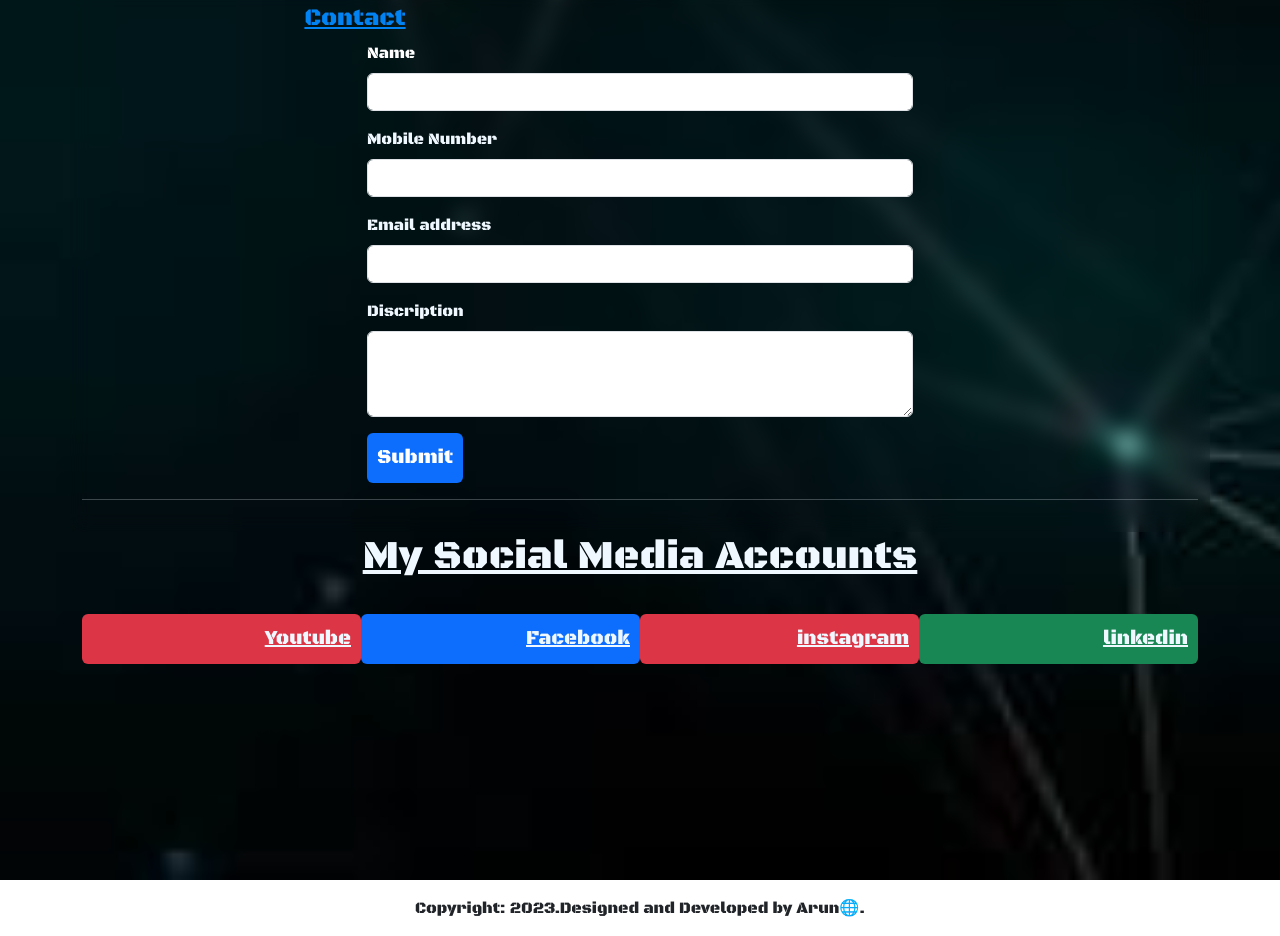
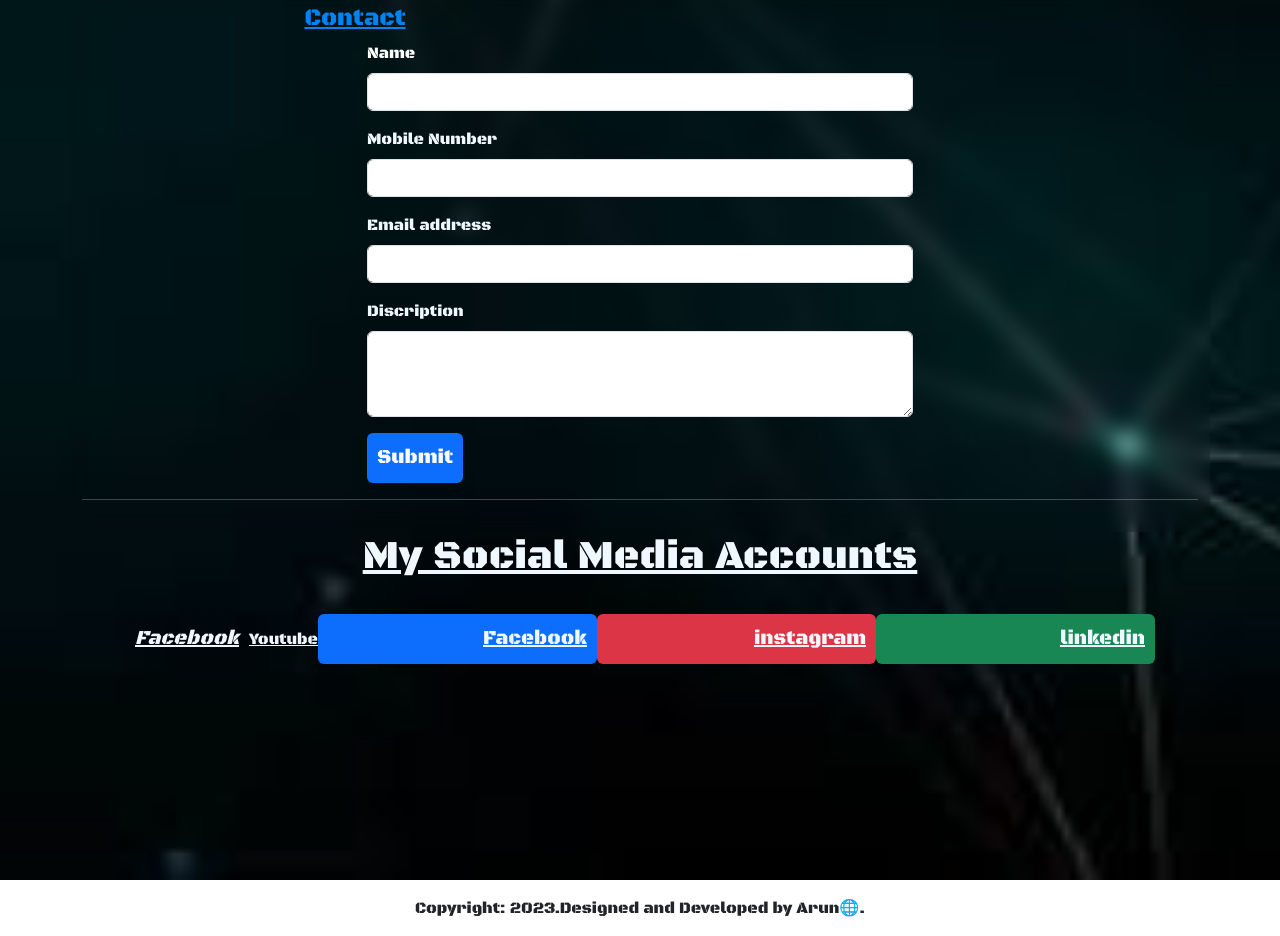
Before and after one commit to Arun28great/Arun-portfolio, a plain HTML site: page index.html in a window 1280 px wide. Shown: the part 2773-3709 px from the top of the page. Drawn offline with nearby package versions, Linux system fonts and the light colour scheme.

Commit message:
Update index.html

```diff
--- a/index.html
+++ b/index.html
@@ -168,7 +168,7 @@
     <div  class="container align-self-center py-3">
         <div class="row justify-content-center">
           <div class="social-icons ">
-          <button class="btn btn-danger col-md-3 col-sm-2 col-1" type="button">
+         <button type="button" class="btn btn-social-icon btn-facebook btn-rounded"><i class="fa fa-facebook"><a href="https://www.facebook.com/profile.php?id=100082268372662&mibextid=ZbWKwL" style="color: aliceblue;" >Facebook</a></i></button>
             <span><i class="fa-brands fa-youtube"></i></span><span><a href="https://www.youtube.com/@arun_sakthi28" style="color: aliceblue;" >Youtube</a></span>
           </button>
           <button class="btn btn-primary col-md-3 col-sm-2 col-1" type="button">
```
